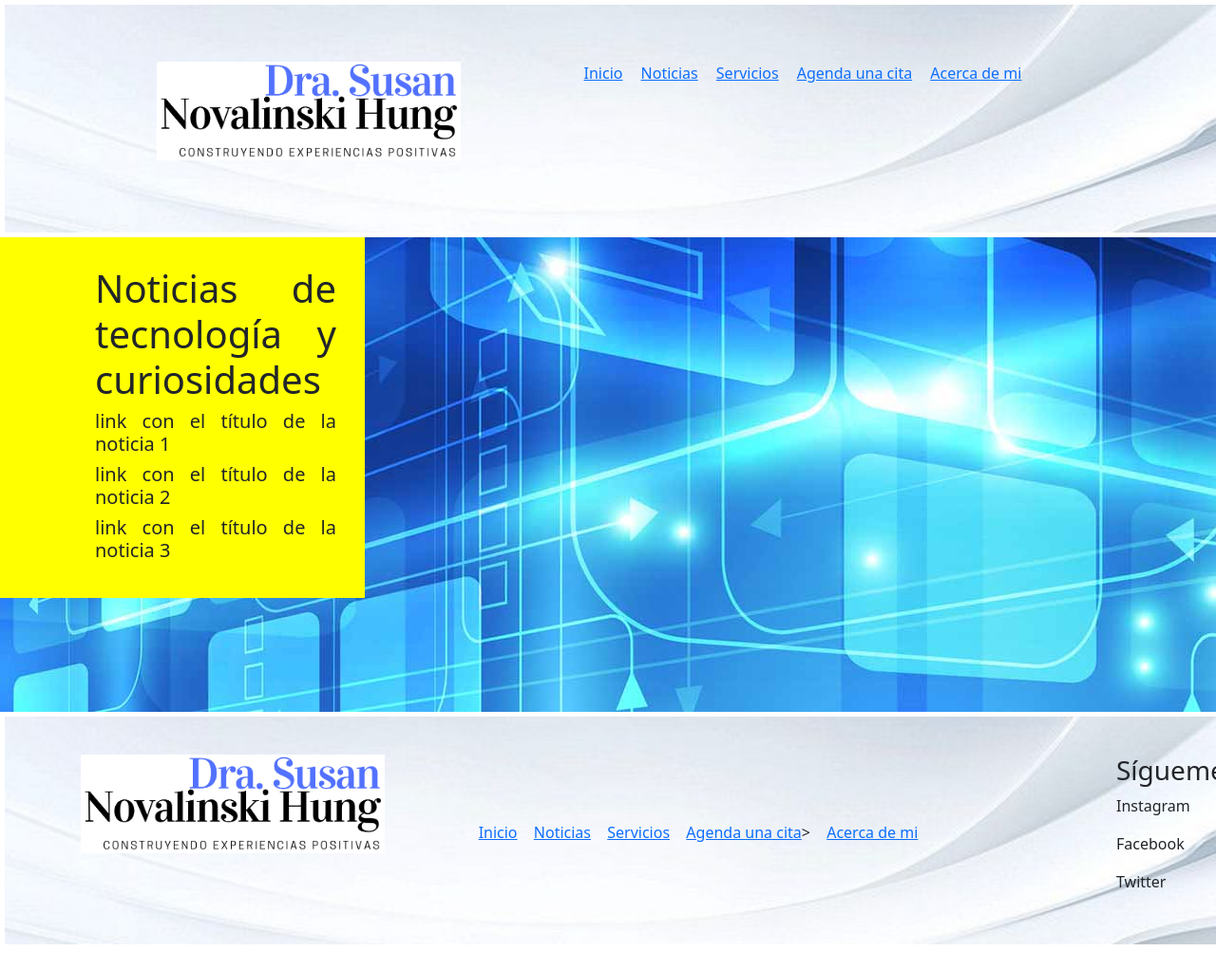
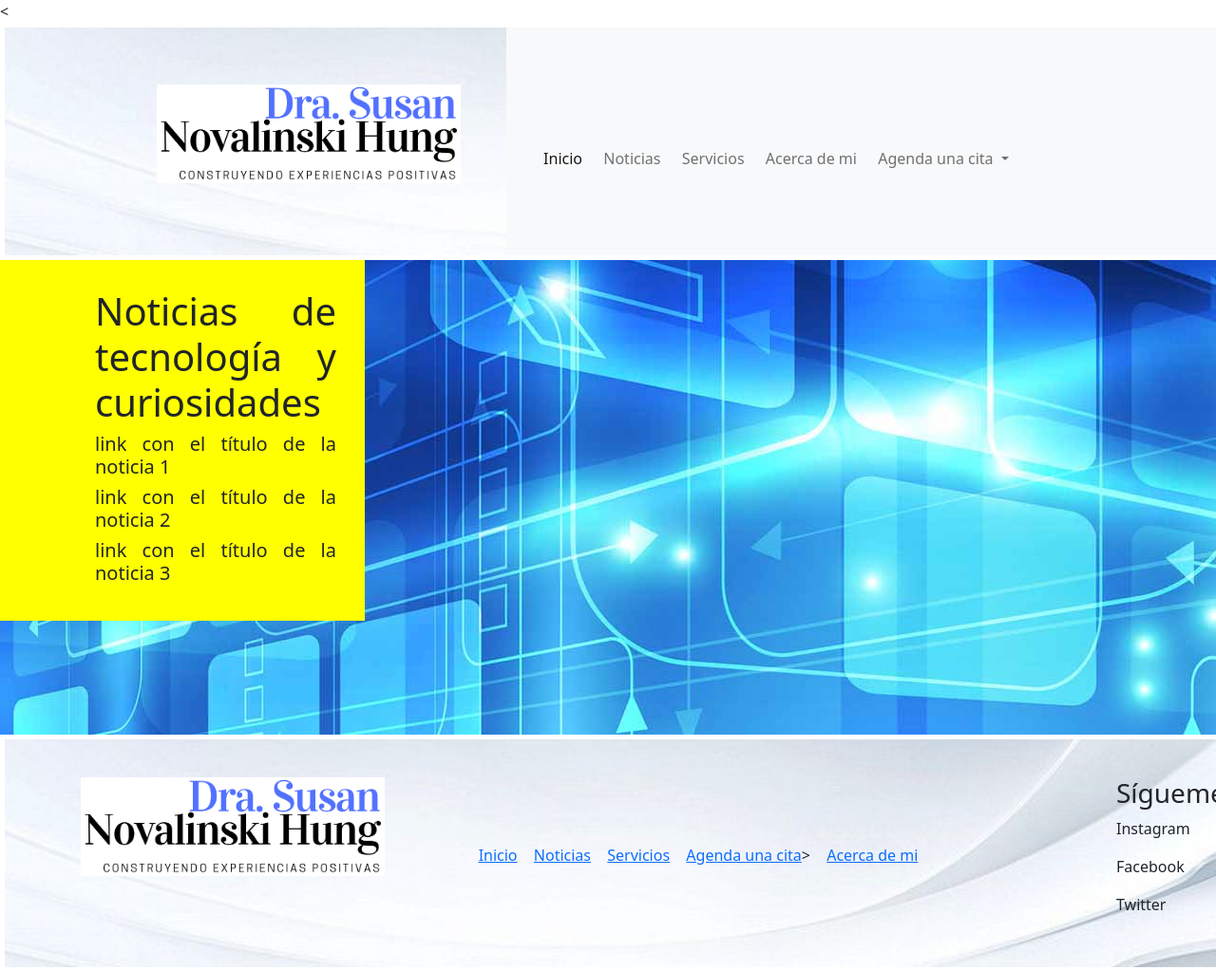
Before and after one commit to snovalinski/susannovalinski, a plain HTML site: page noticias.html in a window 1280 px wide. Shown: the whole page at 95% size. Before the commit the page ends 1000 px from the top, so only its background shows below. Drawn offline with nearby package versions, Linux system fonts and the light colour scheme.

Commit message:
seo y menu bootstrap a noticias

```diff
--- a/noticias.html
+++ b/noticias.html
@@ -5,23 +5,51 @@
 	<meta name="viewport" content="width=device-width, initial-scale=1.0">
 	<meta name="keywords" content="noticias odontologicas, noticias odontología,noticias curiosas odontología, noticias sobre odontología, noticias odontologia actuales, noticias relacionadas a odontologia, noticias de odontologia, noticias de odontologia hoy, noticias de dentistas,
 	noticias recientes de odontologia, noticias sobre la odontologia, noticias medicos dentistas, odontologia noticias recientes, noticias sobre odontologia, noticias sobre dentistas, ultimas noticias sobre odontologia">
+	<meta name="description" content="espacio informativo para pacientes dedicado a la odontología y su relación con el resto del organismo, noticias de actualidad, informativas, acerca de temas odontológicos y afines. Pretende informar y educar a los pacientes con el objetivo de darle herramientas para acudir lo antes posible e informado al profesional odontólogo más adecuado que le podrá ayudar a mantener o reestablecer su salud bucal">
 	<title>Noticias Odontológicas</title>
-	<link rel="stylesheet" href="css/bootstrap.min.css">
-	<link rel="stylesheet" href="js/bootstrap.bundle.min.js">
+
+	<<link href="https://cdn.jsdelivr.net/npm/bootstrap@5.0.0-beta1/dist/css/bootstrap.min.css" rel="stylesheet" integrity="sha384-giJF6kkoqNQ00vy+HMDP7azOuL0xtbfIcaT9wjKHr8RbDVddVHyTfAAsrekwKmP1" crossorigin="anonymous">
 	<link rel="stylesheet" href="css/susanstyles.css">
 </head>
 <body>
 	<Header class="fotoFondo">
 		<img src="img/logo.png" alt="logo" class="boxLogo">
-		<nav>
-			<ul>
-				<li><a href="index.html">Inicio</a></li>
-				<li><a href="noticias.html">Noticias</a></li>
-				<li><a href="servicios.html">Servicios</a></li>
-				<li><a href="agendaunacita.html">Agenda una cita</a></li>
-				<li><a href="acercademi.html">Acerca de mi</a></li>
-			</ul>
-	   	</nav>
+
+		<nav class="navbar navbar-expand-lg navbar-light bg-light">
+  			<div class="container-fluid">
+   				<a class="navbar-brand" href="#"></a>
+    			<button class="navbar-toggler" type="button" data-bs-toggle="collapse" data-bs-target="#navbarNavDropdown" aria-controls="navbarNavDropdown" aria-expanded="false" aria-label="Toggle navigation">
+      			<span class="navbar-toggler-icon"></span>
+    			</button>
+    			<div class="collapse navbar-collapse" id="navbarNavDropdown">
+      				<ul class="navbar-nav">
+        				<li class="nav-item">
+          				<a class="nav-link active" aria-current="page" href="index.html">Inicio</a>
+        				</li>
+        				<li class="nav-item">
+          				<a class="nav-link" href="noticias.html">Noticias</a>
+        				</li>
+        				<li class="nav-item">
+          				<a class="nav-link" href="servicios.html">Servicios</a>
+        				</li>
+        				<li class="nav-item">
+         				 <a class="nav-link" href="acercademi.html">Acerca de mi</a>
+        				</li>
+        				<li class="nav-item dropdown">
+        				 <a class="nav-link dropdown-toggle" href="#" id="navbarDropdownMenuLink" role="button" data-bs-toggle="dropdown" aria-expanded="false">
+            				Agenda una cita
+          				 </a>
+         			 <ul class="dropdown-menu" aria-labelledby="navbarDropdownMenuLink">
+            			<li><a class="dropdown-item" href="#">Cita control</a></li>
+            			<li><a class="dropdown-item" href="#">Cita de urgencia</a></li>
+            			<li><a class="dropdown-item" href="#">Reparación de prótesis</a></li>
+          			</ul>
+        				</li>
+      				</ul>
+    			</div>
+  			</div>
+		</nav>
+
 	</Header>
 
 	<section class="fondoNoticias">
@@ -58,6 +86,6 @@
 		</div>
 	</footer>
 
-
+	<script src="https://cdn.jsdelivr.net/npm/bootstrap@5.0.0-beta1/dist/js/bootstrap.bundle.min.js" integrity="sha384-ygbV9kiqUc6oa4msXn9868pTtWMgiQaeYH7/t7LECLbyPA2x65Kgf80OJFdroafW" crossorigin="anonymous"></script>
 </body>
 </html>
```
